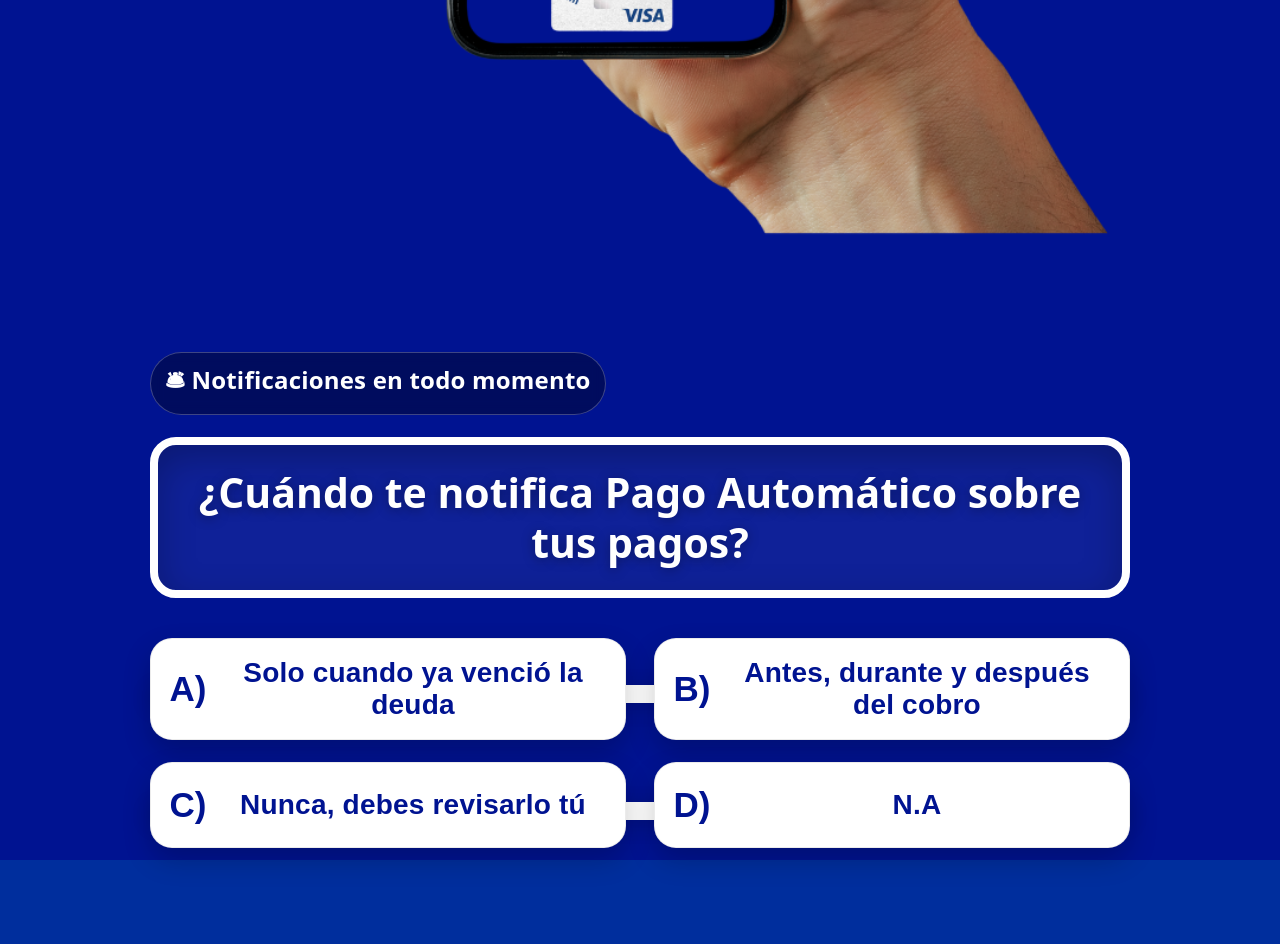
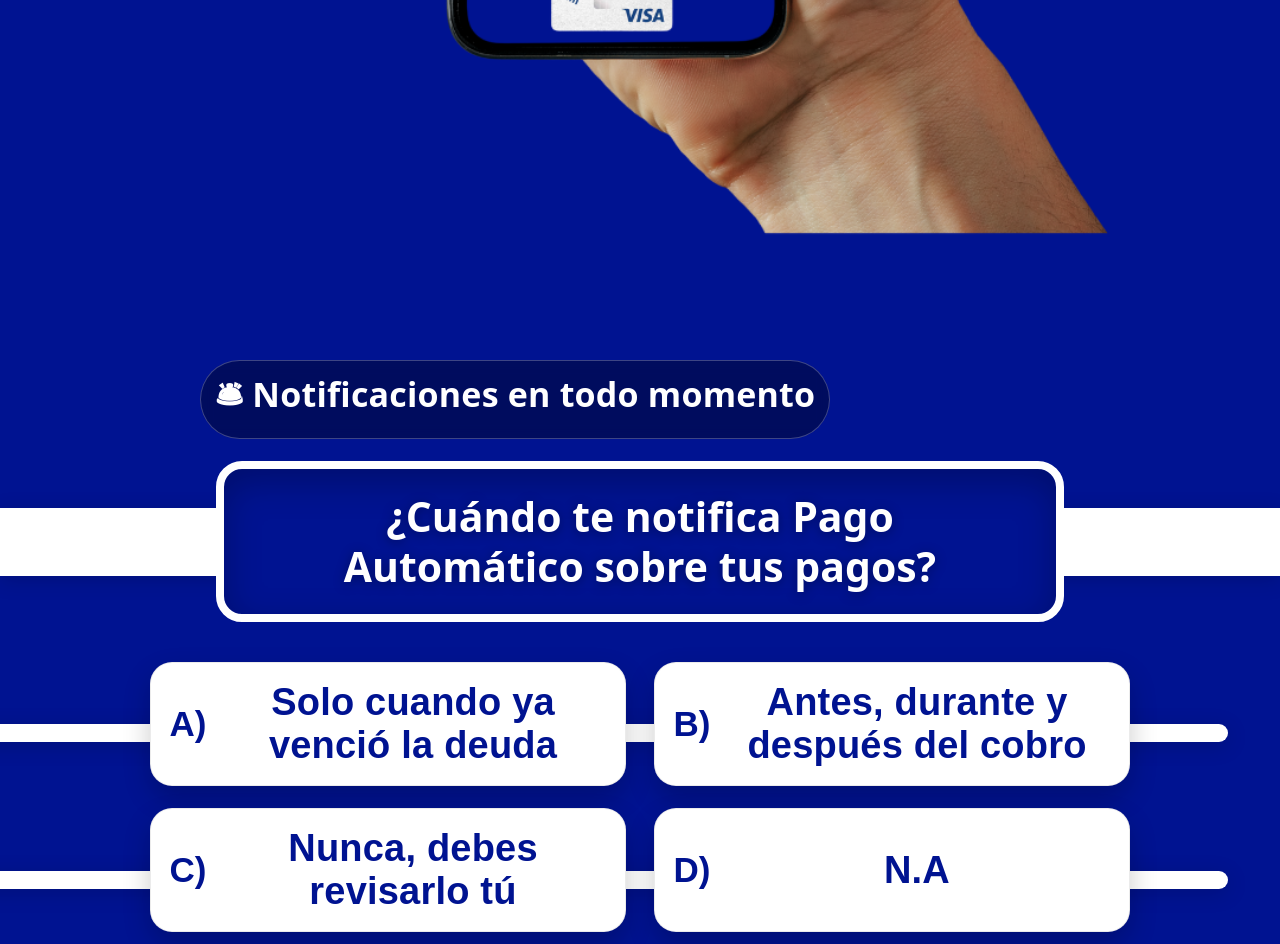
Before and after one commit to Khynoxis/bbva, a plain HTML site: page juego.html in a window 1280 px wide. Before the commit the page ends 860 px from the top, so only its background shows below. Drawn offline with Linux system fonts and the light colour scheme.

Commit message:
Correccion de errores

```diff
--- a/juego.html
+++ b/juego.html
@@ -9,15 +9,31 @@
       --bbva: #002e9d;
       --maxw: 980px;
 
-      /* Caja de la pregunta (ajustes de distancias internas) */
-      --qbox-pad-block: clamp(2px, 0.2vw, 16px);  /* arriba/abajo */
-      --qbox-pad-inline: clamp(16px, 3vw, 36px);   /* izq/der */
-      --qbox-gap: clamp(8px, 1.4vw, 16px);         /* gap interno si agregas más elementos */
-      --badge-gap: clamp(12px, 2vw, 22px);         /* espacio entre badge y qbox */
+      /* Caja de la pregunta (distancias) */
+      --qbox-pad-block: clamp(2px, 0.2vw, 16px);
+      --qbox-pad-inline: clamp(16px, 3vw, 36px);
+      --qbox-gap: clamp(8px, 1.4vw, 16px);
+      --badge-gap: clamp(12px, 2vw, 22px);
+
+      /* >>> Nuevo: controla ancho del box de la pregunta <<< */
+      --qbox-maxw: 760px;
 
       --choice-radius: 22px;
       --enter-dur: .55s;
       --stagger: 110ms;
+
+      /* === Línea centrada INTERNA del box === */
+      --qline-h: none;
+      --qline-color: #fff;
+      --qline-shadow: 0 4px 10px rgba(0,0,0,.15);
+      --mid-gap: 0px;         /* se actualiza por JS al ancho del texto */
+      --mid-gap-pad: 16px;
+
+      /* === Línea EXTERNA: full width y detrás del box === */
+      --outerline-h: 68px;
+      --outerline-color: #fff;
+      --outerline-shadow: 0 4px 10px rgba(0,0,0,.15);
+      --outerline-top: 0px;   /* la centra con JS al medio del qbox */
     }
 
     html, body { height: 100%; margin: 0; }
@@ -34,18 +50,32 @@
       width: 100%;
       height: 100vh;
     }
+    .stage::after{
+      content: "";
+      position: absolute;
+      left: 50%;
+      top: var(--outerline-top);
+      transform: translate(-50%, -50%);
+      width: 100vw;                     /* borde a borde */
+      height: var(--outerline-h);
+      background: var(--outerline-color);
+      filter: drop-shadow(var(--outerline-shadow));
+      pointer-events: none;
+      z-index: 2;                       /* detrás de .game (z-index:4) */
+    }
 
     .game{
       position: absolute;
       left: 50%;
-      top: 44vh;                      /* coloca tu bloque de juego donde necesites */
+      top: 45vh;
       transform: translateX(-50%);
       width: min(92vw, var(--maxw));
       z-index: 4;
     }
 
-    /* Badge FUERA del box de pregunta */
+    /* Badge fuera del box */
     .badge{
+      margin-left: 50px;
       display: inline-flex;
       align-items: center;
       gap: 10px;
@@ -54,40 +84,65 @@
       background: rgba(0,0,0,.35);
       border: 1px solid rgba(255,255,255,.24);
       font-weight: 800;
-      font-size: clamp(24px, 1.4vw, 18px);
+      font-size: clamp(34px, 1.4vw, 18px);
       letter-spacing: .2px;
       backdrop-filter: blur(6px);
-      margin-bottom: var(--badge-gap); /* separación con la caja */
+      margin-bottom: var(--badge-gap);
     }
 
-    /* Caja de la pregunta: altura fija para que NO mueva las alternativas */
+    /* === Box de pregunta con línea centrada (interna) === */
     .qbox{
+      position: relative;
       display: grid;
       place-items: center;
       padding: var(--qbox-pad-block) var(--qbox-pad-inline);
       border: 8px solid #fff;
       border-radius: 26px;
-      background: rgba(255,255,255,0.06);
+      background-color: #001391;
       box-shadow: 0 12px 36px rgba(0,0,0,.25) inset;
       margin-bottom: 28px;
+      height: clamp(140px, 16vh, 240px);
+      overflow: hidden;
 
-      /* Altura fija responsiva (sube si tienes textos más largos) */
-      height: clamp(140px, 16vh, 240px);
+      /* >>> Nuevo: ancho reducido y centrado <<< */
+      width: min(92%, var(--qbox-maxw));
+      margin-inline: auto;
     }
+    .qbox::before{
+      content: "";
+      position: absolute;
+      left: var(--qbox-pad-inline);
+      right: var(--qbox-pad-inline);
+      top: 50%;
+      transform: translateY(-50%);
+      height: var(--qline-h);
+      border-radius: 999px;
+      filter: drop-shadow(var(--qline-shadow));
+      z-index: 0;
+      background:
+        linear-gradient(to right,
+          var(--qline-color) 0,
+          var(--qline-color) calc(50% - (var(--mid-gap) / 2 + var(--mid-gap-pad))),
+          transparent   calc(50% - (var(--mid-gap) / 2 + var(--mid-gap-pad))),
+          transparent   calc(50% + (var(--mid-gap) / 2 + var(--mid-gap-pad))),
+          var(--qline-color) calc(50% + (var(--mid-gap) / 2 + var(--mid-gap-pad))),
+          var(--qline-color) 100%);
+    }
+
     .qtext{
-      font-size: clamp(30px, 3.2vw, 48px);
+      position: relative;
+      z-index: 1;
+      font-size: clamp(40px, 3.2vw, 48px);
       line-height: 1.22;
       font-weight: 800;
       text-align: center;
       text-shadow: 0 2px 12px rgba(0,0,0,.35);
       white-space: pre-line;
+      padding: 0 4px;
     }
 
     /* Envoltura de alternativas (para centrar líneas y grid juntos) */
-    .choices-wrap{
-      position: relative;
-      width: 100%;
-    }
+    .choices-wrap{ position: relative; width: 100%; }
 
     /* Grid 2 columnas de alternativas */
     .choices{
@@ -98,12 +153,12 @@
       padding: 12px 0;
     }
 
-    /* Líneas DOM por fila (centradas, aparecen con animación) */
+    /* Líneas DOM por fila (decorativas) */
     .rowline{
       position: absolute;
-      left: 50%;
+      left: 10%;
       transform: translateX(-50%) scaleX(0.9);
-      width: 100%;
+      width: 200%;
       height: 18px;
       background: #fff;
       border-radius: 999px;
@@ -114,8 +169,6 @@
     }
     .rowline.r1{ top: 25%; }
     .rowline.r2{ top: 75%; }
-
-    /* Una sola fila (2 opciones) -> una sola línea centrada */
     .choices-wrap.one-row .rowline.r1{ top: 50%; }
     .choices-wrap.one-row .rowline.r2{ display: none; }
 
@@ -127,7 +180,7 @@
     /* Píldoras */
     .choice{
       position: relative;
-      z-index: 1; /* sobre las líneas */
+      z-index: 1;
       display: flex;
       align-items: center;
       gap: 12px;
@@ -140,17 +193,18 @@
       cursor: pointer;
       user-select: none;
       transition: transform .12s ease, background .2s ease, border-color .2s ease, color .2s ease, box-shadow .2s ease, opacity .2s ease;
-      font-size: clamp(28px, 1.7vw, 36px);
+      font-size: clamp(38px, 1.7vw, 36px);
       opacity: 0;
       transform: translateY(8px);
       animation: enter var(--enter-dur) ease-out forwards;
     }
+
+
     @keyframes enter { to { opacity: 1; transform: translateY(0); } }
     .choice[data-i="0"]{ animation-delay: calc(0 * var(--stagger)); }
     .choice[data-i="1"]{ animation-delay: calc(1 * var(--stagger)); }
     .choice[data-i="2"]{ animation-delay: calc(2 * var(--stagger)); }
     .choice[data-i="3"]{ animation-delay: calc(3 * var(--stagger)); }
-
     .choice:active{ transform: scale(0.98); }
 
     .label{
@@ -167,17 +221,13 @@
 
     /* Feedback */
     .choice.correct{
-      background: #28a745;
-      color: #fff;
-      border-color: #1f8a39;
+      background: #28a745; color: #fff; border-color: #1f8a39;
       box-shadow: 0 14px 30px rgba(40,167,69,.35);
     }
     .choice.correct .label{ background: rgba(255,255,255,.18); color: #fff; border-color: rgba(255,255,255,.28); }
 
     .choice.wrong{
-      background: #dc3545;
-      color: #fff;
-      border-color: #b62b39;
+      background: #dc3545; color: #fff; border-color: #b62b39;
       box-shadow: 0 14px 30px rgba(220,53,69,.35);
     }
     .choice.wrong .label{ color: #fff; }
@@ -188,71 +238,64 @@
     @media (max-width: 720px){
       .choices{ grid-template-columns: 1fr 1fr; }
       .rowline{ height: 14px; }
+      /* Si quieres más compacto el box en móvil: */
+      /* :root{ --qbox-maxw: 640px; } */
     }
   </style>
 </head>
 <body>
-  <div class="stage">
+  <div class="stage" id="stage">
     <div class="game" role="region" aria-live="polite">
       <!-- BADGE fuera del box -->
       <div id="badge" class="badge">…</div>
 
-      <!-- Caja de la pregunta -->
-      <div class="qbox">
+      <!-- Caja de la pregunta (ancho reducido y centrado) -->
+      <div class="qbox" id="qbox">
         <div id="qtext" class="qtext">…</div>
       </div>
 
       <!-- Alternativas + líneas sincronizadas -->
       <div class="choices-wrap" id="choicesWrap">
-        <!-- Líneas se inyectan por JS -->
         <div id="choices" class="choices" role="listbox" aria-label="Alternativas"></div>
       </div>
     </div>
   </div>
 
   <!-- Audios -->
-  <audio id="sfxGood" src="audio/correct.mp3" preload="auto"></audio>
-  <audio id="sfxBad"  src="audio/wrong.mp3"   preload="auto"></audio>
+  <audio id="sfxGood" src="sounds/win.mp3" preload="auto"></audio>
+  <audio id="sfxBad"  src="sounds/lose.mp3" preload="auto"></audio>
 
   <script>
     /************** Preguntas con badge **************/
     const QUESTIONS = [
-      {
-        badge: "🛎 Notificaciones en todo momento",
+      { badge: "🛎 Notificaciones en todo momento",
         q: "¿Cuándo te notifica Pago Automático sobre tus pagos?",
         choices: [
           { label: "A", text: "Solo cuando ya venció la deuda", correct: false },
           { label: "B", text: "Antes, durante y después del cobro", correct: true },
           { label: "C", text: "Nunca, debes revisarlo tú", correct: false }
-        ]
-      },
-      {
-        badge: "💰 Monto máximo de cobro",
+        ]},
+      { badge: "💰 Monto máximo de cobro",
         q: "Con Pago Automático, ¿Puedo definir un monto límite de cobro?",
         choices: [
           { label: "A", text: "Verdadero", correct: true },
           { label: "B", text: "Falso", correct: false }
-        ]
-      },
-      {
-        badge: "📆 Fechas de vencimiento",
-        q: "¿Si un cliente ya está afiliado a Pago Automático antes del inicio de la campaña, puede participar por uno de los 20 iPhones 16?",
+        ]},
+      { badge: "📆 Fechas de vencimiento",
+        q: "¿Si un cliente ya está afiliado a Pago Automático antes del inicio de la campaña, puede participar por uno de \n los 20 iPhones 16?",
         choices: [
           { label: "A", text: "No", correct: false },
           { label: "B", text: "Sí", correct: true }
-        ]
-      },
-      {
-        badge: "💳 Medios de pago",
+        ]},
+      { badge: "💳 Medios de pago",
         q: "¿Cuántas opciones de medio de pago puedes escoger con Pago Automático?",
         choices: [
           { label: "A", text: "Solo una", correct: false },
           { label: "B", text: "Dos", correct: true }
-        ]
-      }
+        ]}
     ];
 
-    /************** Solo completar a 4 si hay exactamente 3 **************/
+    /************** Utilidades **************/
     function padChoicesToGrid(choices) {
       const out = choices.map(c => ({ ...c }));
       if (out.length === 3) {
@@ -261,46 +304,53 @@
         const missing = letters.find(L => !labels.includes(L)) || "D";
         out.push({ label: missing, text: "N.A", correct: false });
       }
-      return out; // 2->2, 4->4
+      return out;
     }
 
-    /************** Lógica **************/
     let idx = 0, locked = false, score = 0;
 
+    const stageEl     = document.getElementById("stage");
     const badgeEl     = document.getElementById("badge");
+    const qboxEl      = document.getElementById("qbox");
     const qtextEl     = document.getElementById("qtext");
     const choicesEl   = document.getElementById("choices");
     const choicesWrap = document.getElementById("choicesWrap");
     const sfxGood     = document.getElementById("sfxGood");
     const sfxBad      = document.getElementById("sfxBad");
 
-    // Typewriter
+    // Centra el hueco de la línea interna y posiciona la línea EXTERNA
+    function updateQLineGap(){
+      const w = qtextEl.getBoundingClientRect().width || 0;
+      qboxEl.style.setProperty('--mid-gap', w + 'px');
+    }
+    function updateOuterLine(){
+      const rQ = qboxEl.getBoundingClientRect();
+      const rS = stageEl.getBoundingClientRect();
+      const centerY = (rQ.top - rS.top) + rQ.height / 2;
+      stageEl.style.setProperty('--outerline-top', centerY + 'px');
+    }
+    window.addEventListener('resize', () => { updateQLineGap(); updateOuterLine(); });
+
+    // Typewriter (actualiza hueco y línea exterior mientras escribe)
     function typewriter(el, text, speed=18) {
       el.textContent = "";
       let i = 0;
       (function step(){
-        if (i > text.length) return;
+        if (i > text.length) { updateQLineGap(); updateOuterLine(); return; }
         el.textContent = text.slice(0, i++);
+        updateQLineGap();
+        updateOuterLine();
         setTimeout(step, speed);
       })();
     }
 
     function addLines(isOneRow){
-      // Crear líneas DOM con animación de entrada
-      const l1 = document.createElement('div');
-      l1.className = 'rowline r1';
-      const l2 = document.createElement('div');
-      l2.className = 'rowline r2';
-
-      // En caso de una sola fila, añadimos igual ambas y CSS oculta la r2
-      choicesWrap.appendChild(l1);
-      choicesWrap.appendChild(l2);
-      if (isOneRow) choicesWrap.classList.add('one-row');
-      else choicesWrap.classList.remove('one-row');
+      const l1 = document.createElement('div'); l1.className = 'rowline r1';
+      const l2 = document.createElement('div'); l2.className = 'rowline r2';
+      choicesWrap.appendChild(l1); choicesWrap.appendChild(l2);
+      if (isOneRow) choicesWrap.classList.add('one-row'); else choicesWrap.classList.remove('one-row');
     }
-
     function removeLinesInstant(){
-      // Eliminar al instante (sin transiciones)
       choicesWrap.querySelectorAll('.rowline').forEach(n => n.remove());
       choicesWrap.classList.remove('one-row');
     }
@@ -309,23 +359,19 @@
       locked = false;
       const q = QUESTIONS[i];
 
-      // Badge + pregunta
       badgeEl.textContent = q.badge;
       typewriter(qtextEl, q.q, 18);
 
-      // Alternativas
       const padded = padChoicesToGrid(q.choices);
       choicesEl.innerHTML = "";
-
-      // Líneas nuevas (aparecen junto con opciones)
-      removeLinesInstant(); // limpia por si acaso
+      removeLinesInstant();
       addLines(padded.length === 2);
 
       padded.forEach((c, n) => {
         const btn = document.createElement("button");
         btn.type = "button";
         btn.className = "choice";
-        btn.dataset.i = String(n); // stagger
+        btn.dataset.i = String(n);
         btn.setAttribute("role", "option");
         btn.setAttribute("aria-label", `${c.label}) ${c.text}`);
         btn.innerHTML = `
@@ -338,6 +384,9 @@
         });
         choicesEl.appendChild(btn);
       });
+
+      // asegura línea externa inicial
+      updateOuterLine();
     }
 
     function onChoice(btn, isCorrect) {
@@ -363,10 +412,9 @@
         snd = sfxBad;
       }
 
-      // Quitar LÍNEAS AL INSTANTE al responder
+      // Quitar líneas DOM al instante al responder
       removeLinesInstant();
 
-      // Auto-avance tras sonido (o fallback)
       const ADVANCE_DELAY = 800;
       let advanced = false;
       const next = () => {
@@ -377,8 +425,7 @@
             idx++;
             renderQuestion(idx);
           } else {
-            alert(`¡Listo! Puntaje: ${score} / ${QUESTIONS.length}`);
-            // window.location.href = "gracias.html";
+            window.location.href = "index.html";
           }
         }, 300);
       };
@@ -396,9 +443,7 @@
     renderQuestion(idx);
 
     // Prevenciones menores
-    document.addEventListener('dragstart', (e) => {
-      if (e.target.tagName === 'IMG') e.preventDefault();
-    });
+    document.addEventListener('dragstart', (e) => { if (e.target.tagName === 'IMG') e.preventDefault(); });
     document.addEventListener('contextmenu', e => e.preventDefault());
   </script>
 </body>
```
Also changed, not shown: index.html (+3 -1 lines), 2 other files.
